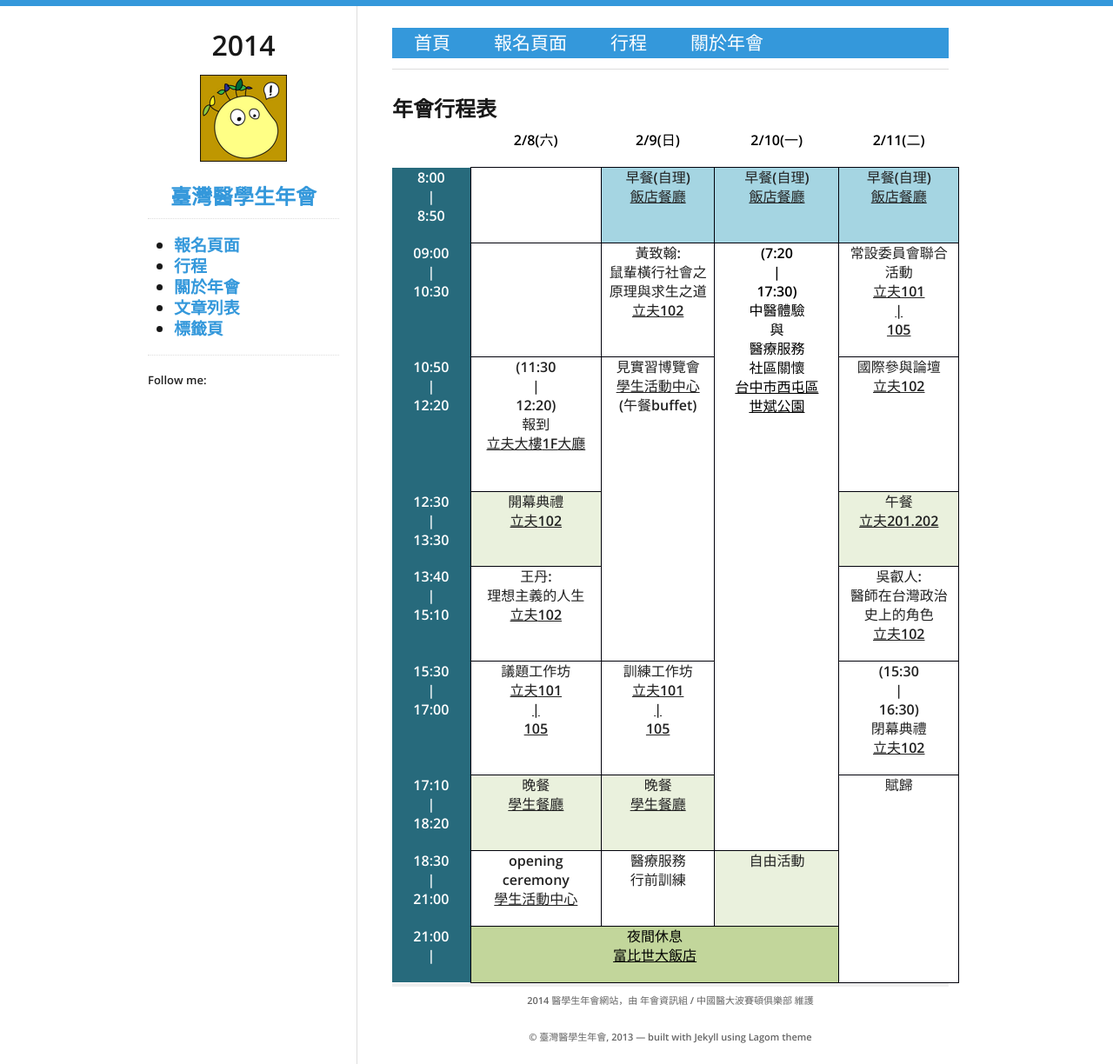
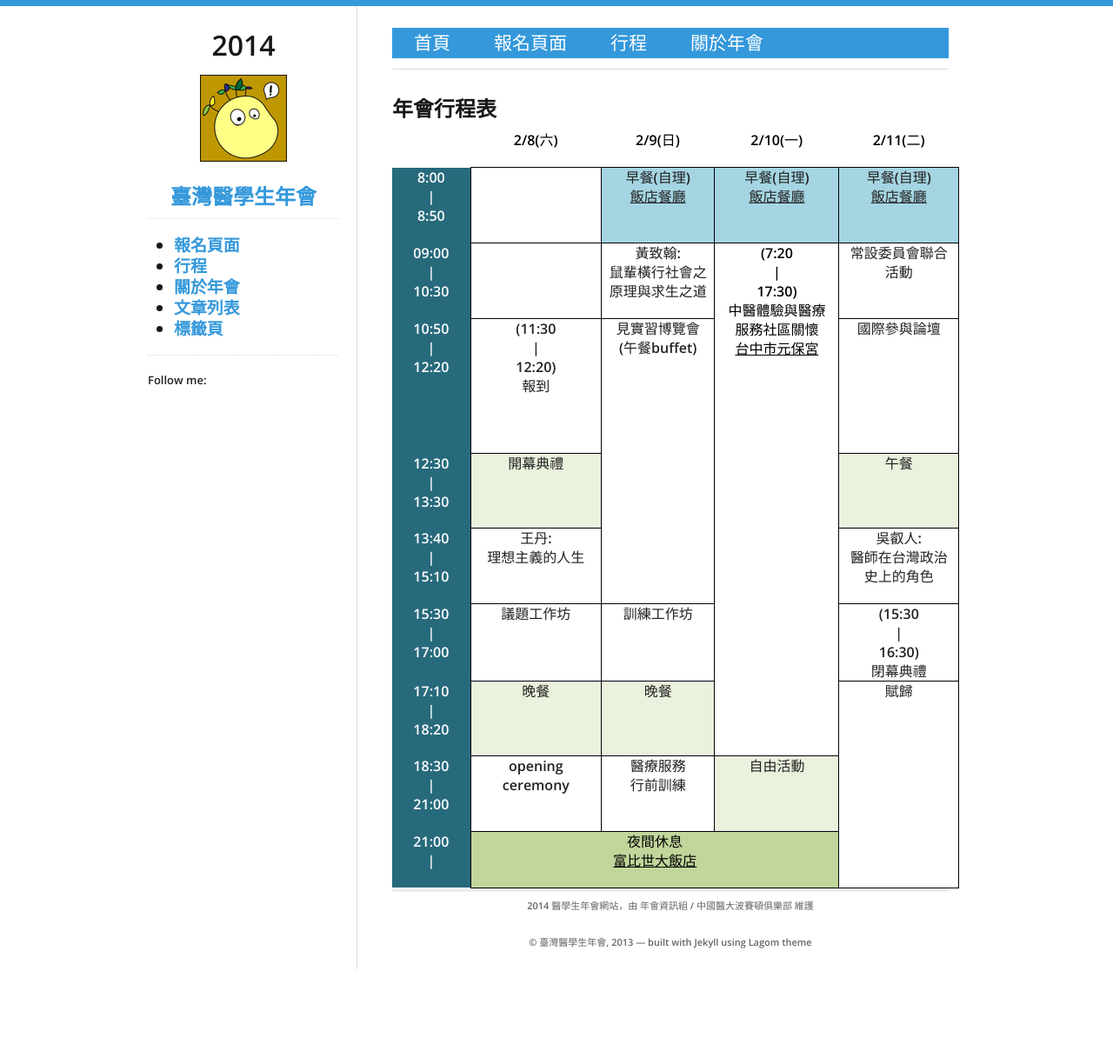
Before and after one commit to fmstw/fmstw.github.io, a Jekyll site: the page built from schedule.html, in a window 1280 px wide. Shown: the whole page at 87% size. Built offline with Jekyll 4.4.1, drawn with Linux system fonts in a browser that asks for light colours; nearby versions of some CDN libraries; after the commit the page ends 1115 px from its top, so only the background shows below that.

Commit message:
去掉活動地點

```diff
--- a/schedule.html
+++ b/schedule.html
@@ -58,23 +58,22 @@ title: 行程表
     </TD>
     <TD WIDTH=114 BGCOLOR="#ffffff" STYLE="border: 1px solid #00000a; padding-top: 0cm; padding-bottom: 0cm; padding-left: 0.2cm; padding-right: 0.19cm">
       <P ALIGN=CENTER STYLE="margin-bottom: 0cm"><B>黃致翰</B><SPAN LANG="en-US"><B>:</B></SPAN></P>
-      <P ALIGN=CENTER><B>鼠輩橫行社會之原理與求生之道</B><U>立夫<SPAN LANG="en-US">102</U></SPAN></P>
+      <P ALIGN=CENTER><B>鼠輩橫行社會之原理與求生之道</B></SPAN></P>
     </TD>
     <TD ROWSPAN=6 WIDTH=126 BGCOLOR="#ffffff" STYLE="border: 1px solid #00000a; padding-top: 0cm; padding-bottom: 0cm; padding-left: 0.2cm; padding-right: 0.19cm">
       <P ALIGN=CENTER STYLE="margin-bottom: 0cm; widows: 2; orphans: 2">
 	<FONT COLOR="#000000"><SPAN LANG="en-US">(7:20<br>|<br>17:30)</SPAN></P>
       <P ALIGN=CENTER STYLE="margin-bottom: 0cm; widows: 2; orphans: 2">
-	<FONT COLOR="#000000"><B>中醫體驗</B></P>
-      <P ALIGN=CENTER STYLE="margin-bottom: 0cm; widows: 2; orphans: 2">
+	<FONT COLOR="#000000"><B>中醫體驗與醫療服務社區關懷</B></P>
+<!--      <P ALIGN=CENTER STYLE="margin-bottom: 0cm; widows: 2; orphans: 2">
 	<FONT COLOR="#000000"><B>與</B></P>
       <P ALIGN=CENTER STYLE="margin-bottom: 0cm"><B>醫療服務</B></P>
-      <P ALIGN=CENTER STYLE="margin-bottom: 0cm"><B>社區關懷</B></P>
-      <P ALIGN=CENTER STYLE="margin-bottom: 0cm"><U>台中市西屯區</U></P>
-      <P ALIGN=CENTER><U>世斌公園</U></P>
+      <P ALIGN=CENTER STYLE="margin-bottom: 0cm"><B>社區關懷</B></P>-->
+      <P ALIGN=CENTER STYLE="margin-bottom: 0cm"><U>台中市元保宮</U></P>
+      <!-- <P ALIGN=CENTER><U>元保宮</U></P>-->
     </TD>
     <TD WIDTH=121 BGCOLOR="#ffffff" STYLE="border: 1px solid #00000a; padding-top: 0cm; padding-bottom: 0cm; padding-left: 0.2cm; padding-right: 0.19cm">
       <P ALIGN=CENTER STYLE="margin-bottom: 0cm"><SPAN LANG="en-US"><B>常設委員會聯合活動</B></SPAN></P>
-      <P ALIGN=CENTER><U>立夫<SPAN LANG="en-US">101<br>|<br>105</U></SPAN></P>
     </TD>
   </TR>
   <TR>
@@ -84,16 +83,13 @@ title: 行程表
     <TD WIDTH=133 BGCOLOR="#ffffff" STYLE="border: 1px solid #00000a; padding-top: 0cm; padding-bottom: 0cm; padding-left: 0.2cm; padding-right: 0.19cm">
       <P ALIGN=CENTER STYLE="margin-bottom: 0cm"><SPAN LANG="en-US"><I><B>(11:30<br>|<br>12:20)</B></I></SPAN></P>
       <P ALIGN=CENTER STYLE="margin-bottom: 0cm"><B>報到</B></P>
-      <P ALIGN=CENTER><U>立夫大樓<SPAN LANG="en-US">1F</U></SPAN><U>大廳</U></P>
     </TD>
     <TD ROWSPAN=3 WIDTH=114 BGCOLOR="#ffffff" STYLE="border: 1px solid #00000a; padding-top: 0cm; padding-bottom: 0cm; padding-left: 0.2cm; padding-right: 0.19cm">
       <P ALIGN=CENTER STYLE="margin-bottom: 0cm"><B>見實習博覽會</B></P>
-      <P ALIGN=CENTER STYLE="margin-bottom: 0cm"><U>學生活動中心</U></P>
       <P ALIGN=CENTER><SPAN LANG="en-US"><B>(</B></SPAN><B>午餐</B><SPAN LANG="en-US"><B>buffet)</B></SPAN></P>
     </TD>
     <TD WIDTH=121 BGCOLOR="#ffffff" STYLE="border: 1px solid #00000a; padding-top: 0cm; padding-bottom: 0cm; padding-left: 0.2cm; padding-right: 0.19cm">
       <P ALIGN=CENTER STYLE="margin-bottom: 0cm"><B>國際參與論壇</B></P>
-      <P ALIGN=CENTER><U>立夫<SPAN LANG="en-US">102</U></SPAN></P>
     </TD>
   </TR>
   <TR>
@@ -102,11 +98,9 @@ title: 行程表
     </TD>
     <TD WIDTH=133 BGCOLOR="#eaf1dd" STYLE="border: 1px solid #00000a; padding-top: 0cm; padding-bottom: 0cm; padding-left: 0.2cm; padding-right: 0.19cm">
       <P ALIGN=CENTER STYLE="margin-bottom: 0cm"><B>開幕典禮</B></P>
-      <P ALIGN=CENTER><U>立夫<SPAN LANG="en-US">102</U></SPAN></P>
     </TD>
     <TD WIDTH=121 BGCOLOR="#eaf1dd" STYLE="border: 1px solid #00000a; padding-top: 0cm; padding-bottom: 0cm; padding-left: 0.2cm; padding-right: 0.19cm">
       <P ALIGN=CENTER STYLE="margin-bottom: 0cm"><B>午餐</B></P>
-      <P ALIGN=CENTER><U>立夫<SPAN LANG="en-US">201.202</U></SPAN></P>
     </TD>
   </TR>
   <TR>
@@ -116,12 +110,10 @@ title: 行程表
     <TD WIDTH=133 BGCOLOR="#ffffff" STYLE="border: 1px solid #00000a; padding-top: 0cm; padding-bottom: 0cm; padding-left: 0.2cm; padding-right: 0.19cm">
       <P ALIGN=CENTER STYLE="margin-bottom: 0cm"><B>王丹</B><SPAN LANG="en-US"><B>:</B></SPAN></P>
       <P ALIGN=CENTER STYLE="margin-bottom: 0cm"> <B>理想主義的人生</B></P>
-      <P ALIGN=CENTER><U>立夫<SPAN LANG="en-US">102</U></SPAN></P>
     </TD>
     <TD WIDTH=121 BGCOLOR="#ffffff" STYLE="border: 1px solid #00000a; padding-top: 0cm; padding-bottom: 0cm; padding-left: 0.2cm; padding-right: 0.19cm">
       <P ALIGN=CENTER STYLE="margin-bottom: 0cm"><B>吳叡人</B><SPAN LANG="en-US"><B>:</B></SPAN></P>
       <P ALIGN=CENTER STYLE="margin-bottom: 0cm"><B>醫師在台灣政治史上的角色</B></P>
-      <P ALIGN=CENTER><U>立夫<SPAN LANG="en-US">102</U></SPAN></P>
     </TD>
   </TR>
   <TR>
@@ -130,18 +122,13 @@ title: 行程表
     </TD>
     <TD WIDTH=133 BGCOLOR="#ffffff" STYLE="border: 1px solid #00000a; padding-top: 0cm; padding-bottom: 0cm; padding-left: 0.2cm; padding-right: 0.19cm">
       <P ALIGN=CENTER STYLE="margin-bottom: 0cm"><B>議題工作坊</B></P>
-      <P ALIGN=CENTER><U>立夫<SPAN LANG="en-US">101<br>|<br>105</U></SPAN></P>
     </TD>
     <TD WIDTH=114 BGCOLOR="#ffffff" STYLE="border: 1px solid #00000a; padding-top: 0cm; padding-bottom: 0cm; padding-left: 0.2cm; padding-right: 0.19cm">
       <P ALIGN=CENTER STYLE="margin-bottom: 0cm"><B>訓練工作坊</B></P>
-      <P ALIGN=CENTER STYLE="margin-bottom: 0cm"><U>立夫<SPAN LANG="en-US">101<br>|<br>105</U></SPAN></P>
-      <P ALIGN=CENTER><BR>
-      </P>
     </TD>
     <TD WIDTH=121 BGCOLOR="#ffffff" STYLE="border: 1px solid #00000a; padding-top: 0cm; padding-bottom: 0cm; padding-left: 0.2cm; padding-right: 0.19cm">
       <P ALIGN=CENTER STYLE="margin-bottom: 0cm"><SPAN LANG="en-US"><I><B>(15:30<br>|<br>16:30)</B></I></SPAN></P>
       <P ALIGN=CENTER STYLE="margin-bottom: 0cm"><B>閉幕典禮</B></P>
-      <P ALIGN=CENTER><U>立夫<SPAN LANG="en-US">102</U></SPAN></P>
     </TD>
   </TR>
   <TR>
@@ -150,11 +137,9 @@ title: 行程表
     </TD>
     <TD WIDTH=133 BGCOLOR="#eaf1dd" STYLE="border: 1px solid #00000a; padding-top: 0cm; padding-bottom: 0cm; padding-left: 0.2cm; padding-right: 0.19cm">
       <P ALIGN=CENTER STYLE="margin-bottom: 0cm"><B>晚餐</B></P>
-      <P ALIGN=CENTER><U>學生餐廳</U></P>
     </TD>
     <TD WIDTH=114 BGCOLOR="#eaf1dd" STYLE="border: 1px solid #00000a; padding-top: 0cm; padding-bottom: 0cm; padding-left: 0.2cm; padding-right: 0.19cm">
       <P ALIGN=CENTER STYLE="margin-bottom: 0cm"><B>晚餐</B></P>
-      <P ALIGN=CENTER><U>學生餐廳</U></P>
     </TD>
     <TD ROWSPAN=3 WIDTH=121 BGCOLOR="#ffffff" STYLE="border: 1px solid #00000a; padding-top: 0cm; padding-bottom: 0cm; padding-left: 0.2cm; padding-right: 0.19cm">
       <P ALIGN=CENTER><B>賦歸</B></P>
@@ -167,7 +152,6 @@ title: 行程表
     <TD WIDTH=133 BGCOLOR="#ffffff" STYLE="border: 1px solid #00000a; padding-top: 0cm; padding-bottom: 0cm; padding-left: 0.2cm; padding-right: 0.19cm">
       <P ALIGN=CENTER STYLE="margin-bottom: 0cm"><SPAN LANG="en-US"><B>opening
 		    ceremony</B></SPAN></P>
-      <P ALIGN=CENTER><U>學生活動中心</U></P>
     </TD>
     <TD WIDTH=114 VALIGN=TOP BGCOLOR="#ffffff" STYLE="border: 1px solid #00000a; padding-top: 0cm; padding-bottom: 0cm; padding-left: 0.2cm; padding-right: 0.19cm">
       <P ALIGN=CENTER STYLE="margin-bottom: 0cm"><B>醫療服務</B></P>
```
